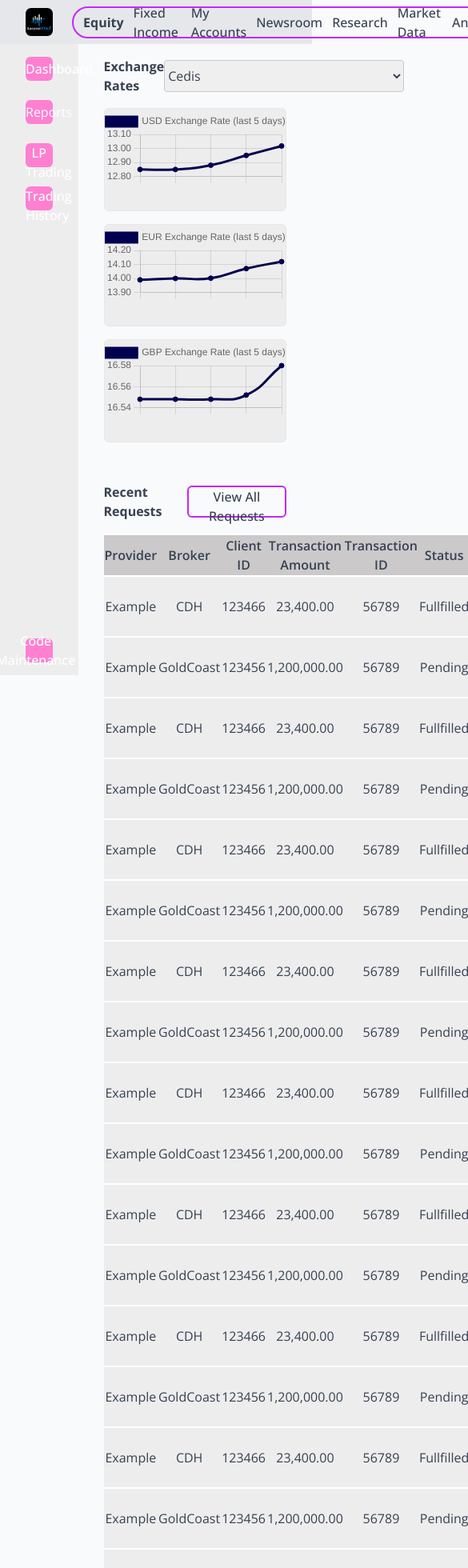
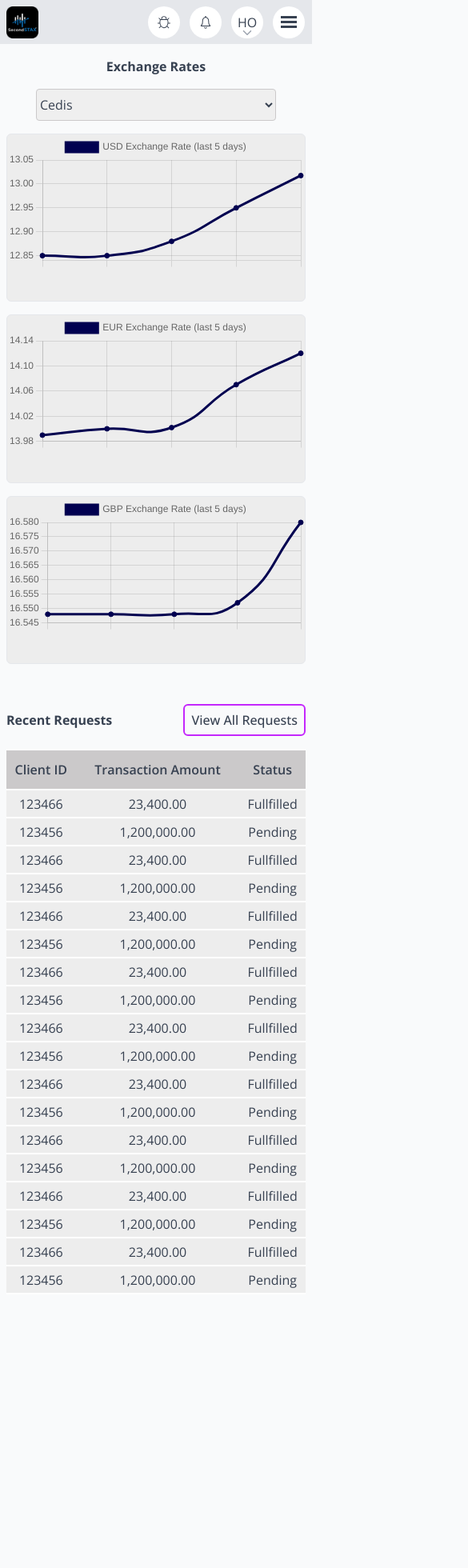
Before and after one commit to newhoteng/ssx, a React (Create React App) app: page / in a window 390 px wide. Shown: the top 1960 px of the page at 80% size, 585 px wide, since content can reach past the window. After the commit the page ends 1634 px from the top, so only its background shows below. Built offline with nearby package versions, Linux system fonts and the light colour scheme.

Commit message:
Make responsive

```diff
--- a/src/App.js
+++ b/src/App.js
@@ -1,7 +1,8 @@
 // import logo from './logo.svg';
 // import './App.css';
 import { BrowserRouter, Routes, Route } from 'react-router-dom';
-import Header from './components/Header';
+// import Header from './components/Header';
+import NavBar from './components/NavBar';
 import EquityPage from './pages/Equity/EquityPage';
 import AnalyticsPage from './pages/Analytics/AnalyticsPage';
 import FixedIncomePage from './pages/FixedIncome/FixedIncomePage';
@@ -16,7 +17,7 @@ function App() {
   return (
     <BrowserRouter>
       <Routes>
-        <Route path="/" element={<Header />}>
+        <Route path="/" element={<NavBar />}>
           <Route index element={<EquityPage />} />
           <Route path="/fixedincome" element={<FixedIncomePage />} />
           <Route path="/myaccounts" element={<MyAccountsPage />} />
--- a/src/components/Header.js
+++ b/src/components/Header.js
@@ -6,16 +6,18 @@ import { IoIosArrowDown } from "react-icons/io";
 import CompanyLogo from "../assets/favicon.webp"
 
 const Header = () => {
-  const [menuClass, setMenuClass] = useState('menu hidden');
-  const [isMenuClicked, setIsMenuClicked] = useState(false);
 
-  const updateMenu = () => {
-    if (!isMenuClicked) {
-      setMenuClass('menu visible');
+  // User click action
+  const [signOutClass, setSignOutClass] = useState('sign-out hidden');
+  const [isUserClicked, setIsUserClicked] = useState(false);
+
+  const updateUser = () => {
+    if (!isUserClicked) {
+      setSignOutClass('sign-out visible');
     } else {
-      setMenuClass('menu hidden');
+      setSignOutClass('sign-out hidden');
     }
-    setIsMenuClicked(!isMenuClicked);
+    setIsUserClicked(!isUserClicked);
   };
 
 
@@ -28,8 +30,8 @@ const Header = () => {
   return (
     <>
       <header className="bg-gray-200 fixed w-full z-[10]">
-        <div className="flex justify-between items-center h-[55px] my-0 mx-auto px-8 py-0 ">
-          <div className="flex items-center justify-center gap-6">
+        <div className="flex justify-between items-center h-[55px] my-0 mx-auto px-2 xl:px-8 py-0 ">
+          <div className="flex items-center justify-center xl:gap-6 md:gap-2">
             <div className="w-[40px] h-[40px] flex items-center justify-center">
               <img className="" src={CompanyLogo} alt="company logo" />
             </div>
@@ -44,12 +46,12 @@ const Header = () => {
               <NavLink style={navLinkStyles} to="/liquidity">Liquidity</NavLink>
             </nav>
           </div>
-          <div className="flex items-center justify-center gap-3 border relative">
-            <button className="mr-[12px] flex items-center justify-center px-2 bg-accentmagenta text-white rounded-md h-[40px]">Request LP</button>
+          <div className="flex items-center justify-center xl:gap-3 md:gap-2 border relative">
+            <button className="xl:mr-[12px] flex items-center justify-center px-2 bg-accentmagenta text-white rounded-md h-[40px]">Request LP</button>
             <button className="bg-white text-lg rounded-full flex items-center justify-center w-[40px] h-[40px]"><VscBug /></button>
             <button className="bg-white text-xl rounded-full flex items-center justify-center w-[40px] h-[40px]"><IoIosNotificationsOutline /></button>
-            <button onClick={updateMenu} className="bg-white rounded-full flex items-center justify-center w-[40px] h-[40px] relative"><span>HO</span><IoIosArrowDown className="absolute w-[40px] bottom-[-1px] text-gray-400" /></button>
-            <div id="sign-out" className={`${menuClass} bg-white h-[35px] px-2 absolute right-0 bottom-[-40px] flex items-center justify-center cursor-pointer`}>Sign Out</div>
+            <button onClick={updateUser} className="bg-white rounded-full flex items-center justify-center w-[40px] h-[40px] relative"><span>HO</span><IoIosArrowDown className="absolute w-[40px] bottom-[-1px] text-gray-400" /></button>
+            <div id="sign-out" className={`${signOutClass} bg-white h-[35px] px-2 absolute right-0 bottom-[-40px] flex items-center justify-center cursor-pointer`}>Sign Out</div>
           </div>
         </div>
       </header>
--- /dev/null
+++ b/src/components/MobileHeader.js
@@ -0,0 +1,102 @@
+import React, { useState } from 'react';
+import { Outlet, NavLink } from 'react-router-dom';
+import { IoIosNotificationsOutline } from "react-icons/io";
+import { VscBug } from "react-icons/vsc";
+import { IoIosArrowDown } from "react-icons/io";
+import CompanyLogo from "../assets/favicon.webp";
+import { IoIosArrowUp } from "react-icons/io";
+
+
+const MobileHeaderjs = () => {
+
+  // User click action
+  const [signOutClass, setSignOutClass] = useState('sign-out hidden');
+  const [isUserClicked, setIsUserClicked] = useState(false);
+
+  const updateUser = () => {
+    if (!isUserClicked) {
+      setSignOutClass('sign-out visible');
+    } else {
+      setSignOutClass('sign-out hidden');
+    }
+    setIsUserClicked(!isUserClicked);
+  };
+
+  // to change burger classes
+  const [burgerClass, setBurgerClass] = useState('burgerBar unclicked');
+  const [menuClass, setMenuClass] = useState('menu hidden');
+  const [isMenuClicked, setIsMenuClicked] = useState(false);
+
+  const handleNavClick = () => {
+    setMenuClass('menu hidden');
+    setBurgerClass('burgerBar unclicked');
+  };
+
+  // toggle burger menu change
+  const updateMenu = () => {
+    if (!isMenuClicked) {
+      setBurgerClass('burgerBar clicked');
+      setMenuClass('menu visible');
+    } else {
+      setBurgerClass('burgerBar unclicked');
+      setMenuClass('menu hidden');
+    }
+    setIsMenuClicked(!isMenuClicked);
+  };
+
+  // Style for active link
+  const navLinkStyles = ({ isActive }) => ({
+    fontWeight: isActive ? '700' : '500',
+  });
+
+  return (
+    <>
+      <header className="bg-gray-200 fixed w-full z-[10]">
+        <div className="flex justify-between items-center h-[55px] my-0 mx-auto px-2 xl:px-8 py-0 ">
+          <div className="flex items-center justify-center gap-6">
+            <div className="w-[40px] h-[40px] flex items-center justify-center">
+              <img className="" src={CompanyLogo} alt="company logo" />
+            </div>
+          </div>
+          <div className="flex items-center justify-center gap-3 border relative">
+            <button className="bg-white text-lg rounded-full flex items-center justify-center w-[40px] h-[40px]"><VscBug /></button>
+            <button className="bg-white text-xl rounded-full flex items-center justify-center w-[40px] h-[40px]"><IoIosNotificationsOutline /></button>
+            <button onClick={updateUser} className="bg-white rounded-full flex items-center justify-center w-[40px] h-[40px] relative"><span>HO</span><IoIosArrowDown className="absolute w-[40px] bottom-[-1px] text-gray-400" /></button>
+            <div id="sign-out" className={`${signOutClass} bg-white h-[35px] px-2 absolute right-0 bottom-[-40px] flex items-center justify-center cursor-pointer`}>Sign Out</div>
+            <div className="burger-menu rounded-full bg-white w-[40px] h-[40px] flex flex-col items-center justify-center gap-[3px]" onClick={updateMenu} role="presentation">
+              <div className={`${burgerClass} w-1/2 border border-[#374151] bg-[#374151] h-[3px]`} />
+              <div className={`${burgerClass} w-1/2 border border-[#374151] bg-[#374151] h-[3px]`} />
+              <div className={`${burgerClass} w-1/2 border border-[#374151] bg-[#374151] h-[3px]`} />
+            </div>
+          </div>
+        </div>
+        <nav className={`${menuClass} px-3 w-[300px] bg-lightgrey flex flex-col text-center gap-3 absolute right-0`}>
+          <NavLink onClick={handleNavClick} style={navLinkStyles} to="/">Equity</NavLink>
+          <NavLink onClick={handleNavClick} style={navLinkStyles} to="/fixedincome">Fixed Income</NavLink>
+          <NavLink onClick={handleNavClick} style={navLinkStyles} to="/myaccounts">My Accounts</NavLink>
+          <NavLink onClick={handleNavClick} style={navLinkStyles} to="/newsroom">Newsroom</NavLink>
+          <NavLink onClick={handleNavClick} style={navLinkStyles} to="/research">Research</NavLink>
+          <NavLink onClick={handleNavClick} style={navLinkStyles} to="/marketdata">Market Data</NavLink>
+          <NavLink onClick={handleNavClick} style={navLinkStyles} to="/analytics">Analytics</NavLink>
+          <NavLink onClick={handleNavClick} style={navLinkStyles} to="/liquidity">Liquidity</NavLink>
+          <button onClick={handleNavClick} className="flex items-center justify-center px-2 bg-accentmagenta text-white rounded-md h-[40px]">Request LP</button>
+          <button onClick={handleNavClick} className="bg-accentpink h-[30px] rounded-md text-white font-medium">Dashboard</button>
+          <button onClick={handleNavClick} className="bg-accentpink h-[30px] rounded-md text-white font-meduim" >Reports</button>
+          <button onClick={handleNavClick} className="bg-accentpink h-[30px] rounded-md text-white font-medium" >LP Trading</button>
+          <button onClick={handleNavClick} className="bg-accentpink h-[30px] rounded-md text-white font-medium" >Trading History</button>
+          <button onClick={handleNavClick} className="bg-accentpink h-[30px] rounded-md text-white font-medium mt-auto flex items-center justify-center gap-2 relative" >
+            <span>Code Maintenance</span>
+            <IoIosArrowUp />
+            <div className={`bg-white absolute w-full text-[#374151] top-[-80px] hidden`}>
+              <div className="h-[40px] border flex items-center justify-center">Some Menu Item</div>
+              <div className="h-[40px] border flex items-center justify-center">Some Menu Item</div>
+            </div>
+          </button>
+        </nav>
+      </header>
+      <Outlet />
+    </>
+  )
+}
+
+export default MobileHeaderjs
--- /dev/null
+++ b/src/components/NavBar.js
@@ -0,0 +1,19 @@
+import React, { useState, useEffect } from 'react';
+import MobileHeader from './MobileHeader';
+import Header from './Header';
+
+const NavBar = () => {
+  const [width, setWidth] = useState(window.innerWidth);
+  const breakpoint = 1024;
+
+  useEffect(() => {
+    const handleWindowResize = () => setWidth(window.innerWidth);
+    window.addEventListener('resize', handleWindowResize);
+
+    return () => window.removeEventListener('resize', handleWindowResize);
+  }, []);
+
+  return width < breakpoint ? <MobileHeader /> : <Header />;
+};
+
+export default NavBar;
--- a/src/pages/Equity/EquityPage.js
+++ b/src/pages/Equity/EquityPage.js
@@ -12,7 +12,7 @@ const EquityPage = () => {
   return (
     <main className="flex my-0 mx-auto py-0 relative top-[55px]">
       <SideNav />
-      <section className="py-4 px-8 w-3/4 ml-[25%]">
+      <section className="py-4 px-2 xl:px-8 w-full lg:w-3/4 lg:ml-[25%]">
         <ExchangeRates />
         <RecentRequests />
       </section>
--- a/src/pages/Equity/ExchangeRates.js
+++ b/src/pages/Equity/ExchangeRates.js
@@ -10,7 +10,7 @@ import cediPounds from "../../data/CediPound.json";
 const ExchangeRates = () => {
   return (
     <div className="flex flex-col gap-4 mb-[50px]">
-          <div className="flex items-center justify-between">
+          <div className="flex sm:flex-row flex-col items-center gap-4 sm:justify-between">
             <h2 className="font-bold">Exchange Rates</h2>
             <form>
               <select name="currency" className="rounded border-[0.5px] border-deepgrey w-[300px] h-[40px] outline-none">
--- a/src/pages/Equity/RecentRequests.js
+++ b/src/pages/Equity/RecentRequests.js
@@ -10,196 +10,179 @@ const RecentRequests = () => {
       <table className="">
         <thead>
           <tr className="border-y-2 border-white bg-deepgrey text-center h-[50px] tab-head">
-            <th scope="col">Provider</th>
-            <th scope="col">Broker</th>
+            <th className="sm:table-cell hidden" scope="col">Provider</th>
+            <th className="sm:table-cell hidden" scope="col">Broker</th>
             <th scope="col">Client ID</th>
-            <th scope="col">Transaction Amount</th>
-            <th scope="col">Transaction ID</th>
+            <th className="text-wrap" scope="col">Transaction Amount</th>
+            <th className="sm:table-cell hidden" scope="col">Transaction ID</th>
             <th scope="col">Status</th>
-            <th scope="col">Date</th>
+            <th className="sm:table-cell hidden" scope="col">Date</th>
           </tr>
         </thead>
         <tbody className="text-center">
           <tr className="bg-lightgrey border-y-2 border-white h-[35px]">
-            <td>Example</td>
-            <td>CDH</td>
+            <td className="sm:table-cell hidden">Example</td>
+            <td className="sm:table-cell hidden">CDH</td>
             <td>123466</td>
             <td>23,400.00</td>
-            <td>56789</td>
+            <td className="sm:table-cell hidden">56789</td>
             <td>Fullfilled</td>
-            <td>01-09-2023</td>
+            <td className="sm:table-cell hidden">01-09-2023</td>
           </tr>
           <tr className="bg-lightgrey border-y-2 border-white h-[35px]">
-            <td>Example</td>
-            <td>GoldCoast</td>
+            <td className="sm:table-cell hidden">Example</td>
+            <td className="sm:table-cell hidden">GoldCoast</td>
             <td>123456</td>
             <td>1,200,000.00</td>
-            <td>56789</td>
+            <td className="sm:table-cell hidden">56789</td>
             <td>Pending</td>
-            <td>01-09-2023</td>
+            <td className="sm:table-cell hidden">01-09-2023</td>
           </tr>
           <tr className="bg-lightgrey border-y-2 border-white h-[35px]">
-            <td>Example</td>
-            <td>CDH</td>
+            <td className="sm:table-cell hidden">Example</td>
+            <td className="sm:table-cell hidden">CDH</td>
             <td>123466</td>
             <td>23,400.00</td>
-            <td>56789</td>
+            <td className="sm:table-cell hidden">56789</td>
             <td>Fullfilled</td>
-            <td>01-09-2023</td>
+            <td className="sm:table-cell hidden">01-09-2023</td>
           </tr>
           <tr className="bg-lightgrey border-y-2 border-white h-[35px]">
-            <td>Example</td>
-            <td>GoldCoast</td>
+            <td className="sm:table-cell hidden">Example</td>
+            <td className="sm:table-cell hidden">GoldCoast</td>
             <td>123456</td>
             <td>1,200,000.00</td>
-            <td>56789</td>
+            <td className="sm:table-cell hidden">56789</td>
             <td>Pending</td>
-            <td>01-09-2023</td>
+            <td className="sm:table-cell hidden">01-09-2023</td>
           </tr>
           <tr className="bg-lightgrey border-y-2 border-white h-[35px]">
-            <td>Example</td>
-            <td>CDH</td>
+            <td className="sm:table-cell hidden">Example</td>
+            <td className="sm:table-cell hidden">CDH</td>
             <td>123466</td>
             <td>23,400.00</td>
-            <td>56789</td>
+            <td className="sm:table-cell hidden">56789</td>
             <td>Fullfilled</td>
-            <td>01-09-2023</td>
+            <td className="sm:table-cell hidden">01-09-2023</td>
           </tr>
           <tr className="bg-lightgrey border-y-2 border-white h-[35px]">
-            <td>Example</td>
-            <td>GoldCoast</td>
+            <td className="sm:table-cell hidden">Example</td>
+            <td className="sm:table-cell hidden">GoldCoast</td>
             <td>123456</td>
             <td>1,200,000.00</td>
-            <td>56789</td>
+            <td className="sm:table-cell hidden">56789</td>
             <td>Pending</td>
-            <td>01-09-2023</td>
+            <td className="sm:table-cell hidden">01-09-2023</td>
           </tr>
           <tr className="bg-lightgrey border-y-2 border-white h-[35px]">
-            <td>Example</td>
-            <td>CDH</td>
+            <td className="sm:table-cell hidden">Example</td>
+            <td className="sm:table-cell hidden">CDH</td>
             <td>123466</td>
             <td>23,400.00</td>
-            <td>56789</td>
+            <td className="sm:table-cell hidden">56789</td>
             <td>Fullfilled</td>
-            <td>01-09-2023</td>
+            <td className="sm:table-cell hidden">01-09-2023</td>
           </tr>
           <tr className="bg-lightgrey border-y-2 border-white h-[35px]">
-            <td>Example</td>
-            <td>GoldCoast</td>
+            <td className="sm:table-cell hidden">Example</td>
+            <td className="sm:table-cell hidden">GoldCoast</td>
             <td>123456</td>
             <td>1,200,000.00</td>
-            <td>56789</td>
+            <td className="sm:table-cell hidden">56789</td>
             <td>Pending</td>
-            <td>01-09-2023</td>
+            <td className="sm:table-cell hidden">01-09-2023</td>
           </tr>
           <tr className="bg-lightgrey border-y-2 border-white h-[35px]">
-            <td>Example</td>
-            <td>CDH</td>
+            <td className="sm:table-cell hidden">Example</td>
+            <td className="sm:table-cell hidden">CDH</td>
             <td>123466</td>
             <td>23,400.00</td>
-            <td>56789</td>
+            <td className="sm:table-cell hidden">56789</td>
             <td>Fullfilled</td>
-            <td>01-09-2023</td>
+            <td className="sm:table-cell hidden">01-09-2023</td>
           </tr>
           <tr className="bg-lightgrey border-y-2 border-white h-[35px]">
-            <td>Example</td>
-            <td>GoldCoast</td>
+            <td className="sm:table-cell hidden">Example</td>
+            <td className="sm:table-cell hidden">GoldCoast</td>
             <td>123456</td>
             <td>1,200,000.00</td>
-            <td>56789</td>
+            <td className="sm:table-cell hidden">56789</td>
             <td>Pending</td>
-            <td>01-09-2023</td>
+            <td className="sm:table-cell hidden">01-09-2023</td>
           </tr>
           <tr className="bg-lightgrey border-y-2 border-white h-[35px]">
-            <td>Example</td>
-            <td>CDH</td>
+            <td className="sm:table-cell hidden">Example</td>
+            <td className="sm:table-cell hidden">CDH</td>
             <td>123466</td>
             <td>23,400.00</td>
-            <td>56789</td>
+            <td className="sm:table-cell hidden">56789</td>
             <td>Fullfilled</td>
-            <td>01-09-2023</td>
+            <td className="sm:table-cell hidden">01-09-2023</td>
           </tr>
           <tr className="bg-lightgrey border-y-2 border-white h-[35px]">
-            <td>Example</td>
-            <td>GoldCoast</td>
+            <td className="sm:table-cell hidden">Example</td>
+            <td className="sm:table-cell hidden">GoldCoast</td>
             <td>123456</td>
             <td>1,200,000.00</td>
-            <td>56789</td>
+            <td className="sm:table-cell hidden">56789</td>
             <td>Pending</td>
-            <td>01-09-2023</td>
+            <td className="sm:table-cell hidden">01-09-2023</td>
           </tr>
           <tr className="bg-lightgrey border-y-2 border-white h-[35px]">
-            <td>Example</td>
-            <td>CDH</td>
+            <td className="sm:table-cell hidden">Example</td>
+            <td className="sm:table-cell hidden">CDH</td>
             <td>123466</td>
             <td>23,400.00</td>
-            <td>56789</td>
+            <td className="sm:table-cell hidden">56789</td>
             <td>Fullfilled</td>
-            <td>01-09-2023</td>
+            <td className="sm:table-cell hidden">01-09-2023</td>
           </tr>
           <tr className="bg-lightgrey border-y-2 border-white h-[35px]">
-            <td>Example</td>
-            <td>GoldCoast</td>
+            <td className="sm:table-cell hidden">Example</td>
+            <td className="sm:table-cell hidden">GoldCoast</td>
             <td>123456</td>
             <td>1,200,000.00</td>
-            <td>56789</td>
+            <td className="sm:table-cell hidden">56789</td>
             <td>Pending</td>
-            <td>01-09-2023</td>
+            <td className="sm:table-cell hidden">01-09-2023</td>
           </tr>
           <tr className="bg-lightgrey border-y-2 border-white h-[35px]">
-            <td>Example</td>
-            <td>CDH</td>
+            <td className="sm:table-cell hidden">Example</td>
+            <td className="sm:table-cell hidden">CDH</td>
             <td>123466</td>
             <td>23,400.00</td>
-            <td>56789</td>
+            <td className="sm:table-cell hidden">56789</td>
             <td>Fullfilled</td>
-            <td>01-09-2023</td>
+            <td className="sm:table-cell hidden">01-09-2023</td>
           </tr>
           <tr className="bg-lightgrey border-y-2 border-white h-[35px]">
-            <td>Example</td>
-            <td>GoldCoast</td>
+            <td className="sm:table-cell hidden">Example</td>
+            <td className="sm:table-cell hidden">GoldCoast</td>
             <td>123456</td>
             <td>1,200,000.00</td>
-            <td>56789</td>
+            <td className="sm:table-cell hidden">56789</td>
             <td>Pending</td>
-            <td>01-09-2023</td>
+            <td className="sm:table-cell hidden">01-09-2023</td>
           </tr>
           <tr className="bg-lightgrey border-y-2 border-white h-[35px]">
-            <td>Example</td>
-            <td>CDH</td>
+            <td className="sm:table-cell hidden">Example</td>
+            <td className="sm:table-cell hidden">CDH</td>
             <td>123466</td>
             <td>23,400.00</td>
-            <td>56789</td>
+            <td className="sm:table-cell hidden">56789</td>
             <td>Fullfilled</td>
-            <td>01-09-2023</td>
+            <td className="sm:table-cell hidden">01-09-2023</td>
           </tr>
           <tr className="bg-lightgrey border-y-2 border-white h-[35px]">
-            <td>Example</td>
-            <td>GoldCoast</td>
+            <td className="sm:table-cell hidden">Example</td>
+            <td className="sm:table-cell hidden">GoldCoast</td>
             <td>123456</td>
             <td>1,200,000.00</td>
-            <td>56789</td>
+            <td className="sm:table-cell hidden">56789</td>
             <td>Pending</td>
-            <td>01-09-2023</td>
+            <td className="sm:table-cell hidden">01-09-2023</td>
           </tr>
-          <tr className="bg-lightgrey border-y-2 border-white h-[35px]">
-            <td>Example</td>
-            <td>CDH</td>
-            <td>123466</td>
-            <td>23,400.00</td>
-            <td>56789</td>
-            <td>Fullfilled</td>
-            <td>01-09-2023</td>
-          </tr>
-          <tr className="bg-lightgrey border-y-2 border-white h-[35px]">
-            <td>Example</td>
-            <td>GoldCoast</td>
-            <td>123456</td>
-            <td>1,200,000.00</td>
-            <td>56789</td>
-            <td>Pending</td>
-            <td>01-09-2023</td>
-          </tr>
+
         </tbody>
       </table>
     </div>
--- a/src/pages/Equity/SideNav.js
+++ b/src/pages/Equity/SideNav.js
@@ -15,7 +15,7 @@ const SideNav = () => {
   };
 
   return (
-    <nav className="px-8 py-4 flex flex-col items-cente gap-6 w-1/4 h-[calc(100vh-55px)] bg-lightgrey fixed">
+    <nav className="hidden px-2 xl:px-8 py-4 lg:flex flex-col items-cente gap-6 w-1/4 h-[calc(100vh-55px)] bg-lightgrey fixed">
       <button className="bg-accentpink h-[30px] rounded-md text-white font-medium">Dashboard</button>
       <button className="bg-accentpink h-[30px] rounded-md text-white font-meduim" >Reports</button>
       <button className="bg-accentpink h-[30px] rounded-md text-white font-medium" >LP Trading</button>
```
